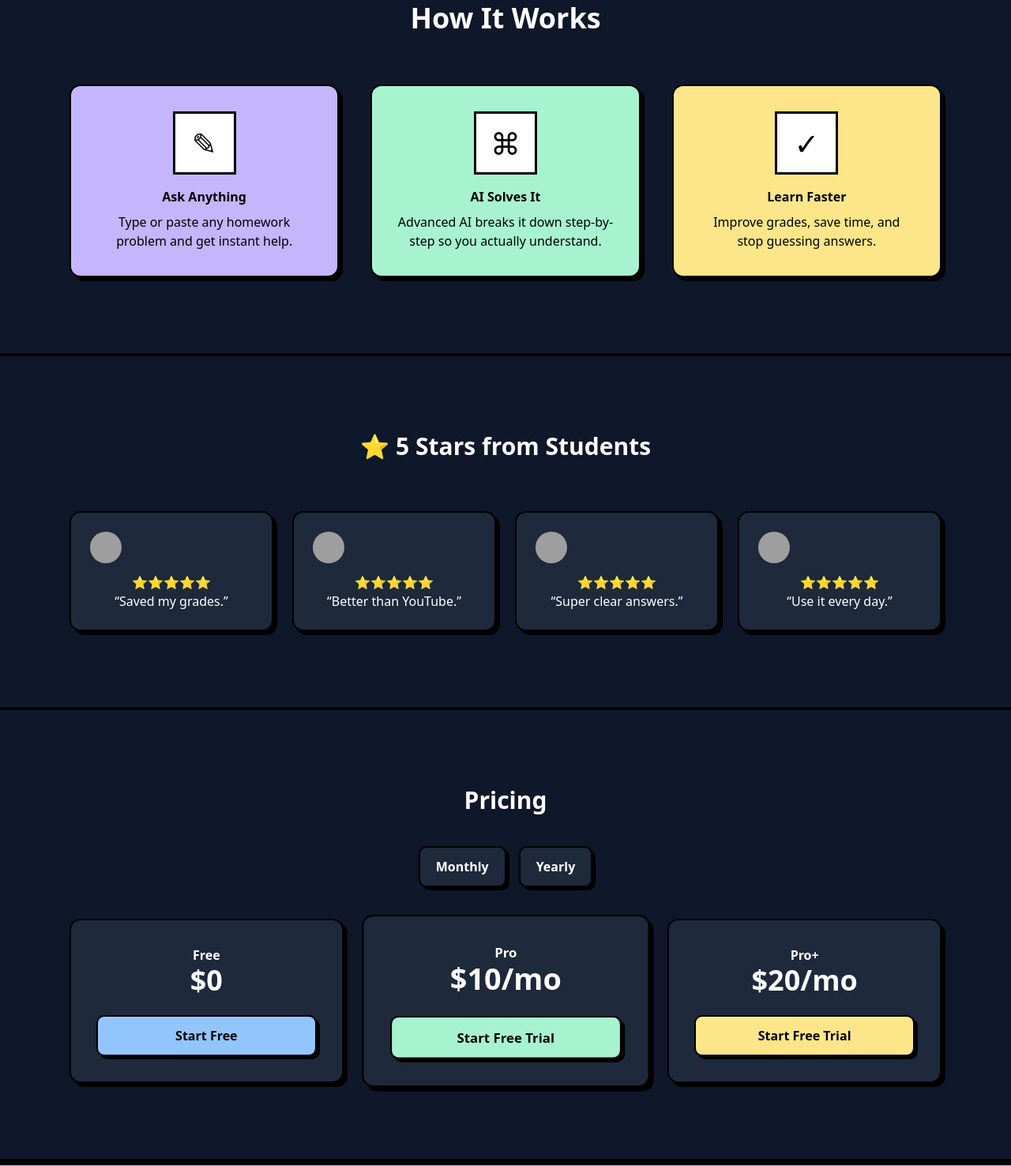
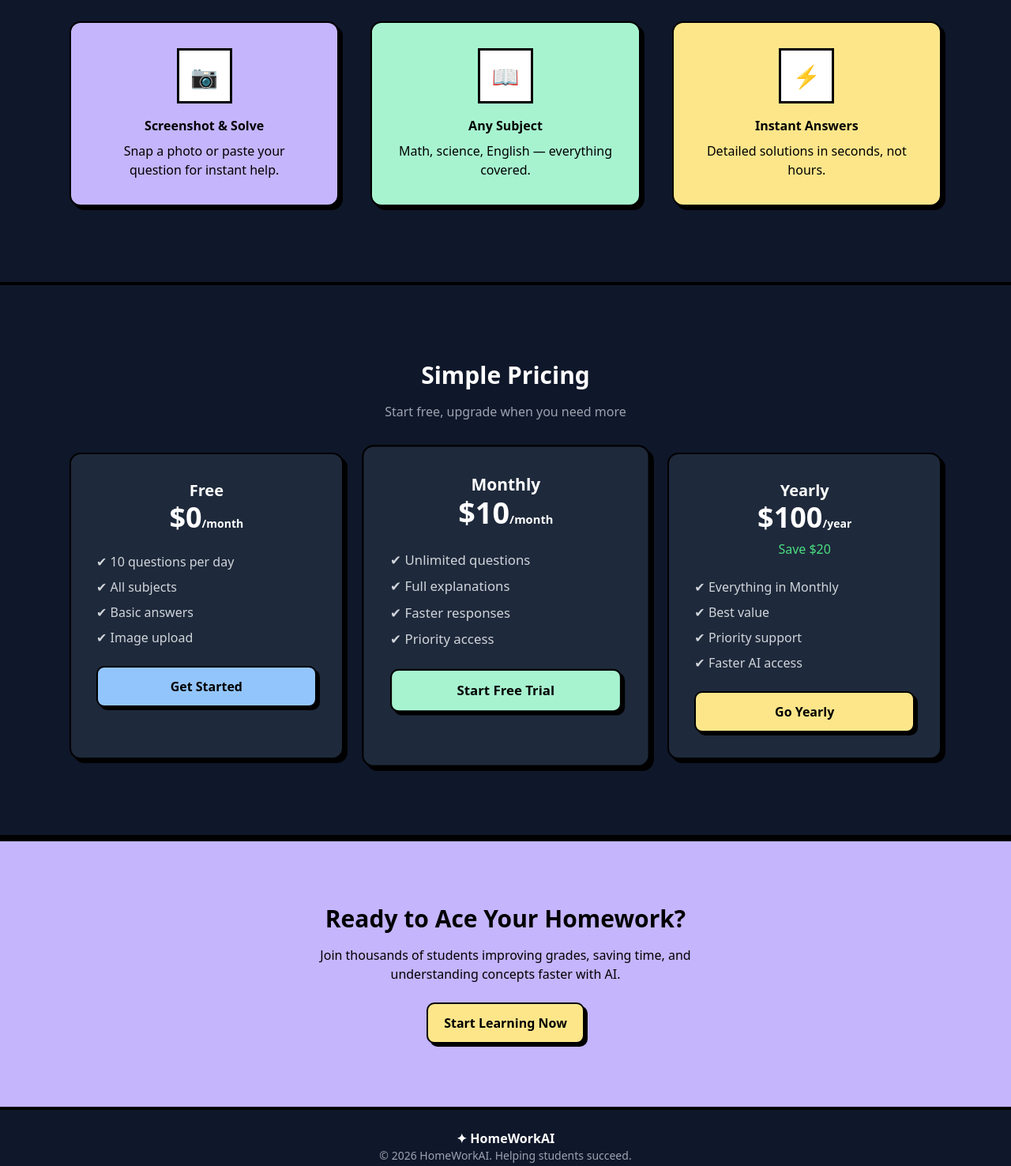
Before and after one commit to Sionfn/HomeWorkAI, a plain HTML site: page index.html in a window 1280 px wide. Shown: the part 761-2237 px from the top of the page at 79% size. Drawn offline with nearby package versions, Linux system fonts and the light colour scheme; grey boxes are pictures that could not be loaded.

Commit message:
Update index.html

```diff
--- a/index.html
+++ b/index.html
@@ -32,22 +32,20 @@ body { font-family: system-ui; }
 }
 .card:hover { transform: translateY(-6px); }
 
-.title {
-  font-weight: 800;
-}
+.title { font-weight: 800; }
 
-/* BLACK & WHITE ICON BOX */
+/* ICON BOX (matches your screenshot style) */
 .icon-box {
-  width: 80px;
-  height: 80px;
-  margin: auto;
+  width: 70px;
+  height: 70px;
   border: 3px solid black;
   display: flex;
   align-items: center;
   justify-content: center;
-  font-size: 38px;
+  margin: auto;
   background: white;
   color: black;
+  font-size: 28px;
 }
 </style>
 </head>
@@ -56,51 +54,39 @@ body { font-family: system-ui; }
 
 <!-- HEADER -->
 <div class="flex justify-between items-center px-10 py-5 bg-[#c4b5fd] border-b-4 border-black text-black">
-  <div class="font-bold text-lg flex items-center gap-2">
-    <div class="w-6 h-6 bg-black text-white flex items-center justify-center text-xs font-bold">H</div>
-    HomeWorkAI
+  <div class="flex items-center gap-2 font-bold text-lg">
+    ✦ HomeWorkAI
   </div>
-  <button onclick="openApp()" class="btn bg-[#fde68a]">Get Started</button>
+  <button class="btn bg-[#fde68a]">Login with Google</button>
 </div>
 
-<!-- HERO -->
-<section class="py-24 px-6 bg-[#111827]">
+<!-- HERO (NOW FULL DARK) -->
+<section class="py-24 px-6 bg-[#0f172a]">
 
-<div class="max-w-6xl mx-auto grid md:grid-cols-2 gap-12 items-center">
+<div class="max-w-6xl mx-auto text-center">
 
-<div>
 <h1 class="text-5xl title">
   Stuck on <span class="text-[#93c5fd]">Homework?</span><br>
   We’ve got your back.
 </h1>
 
-  <p class="mt-6 text-gray-400 text-lg">
-    Instantly solve any question with clear, step-by-step explanations.
-    Built to outperform tutors and teachers.
+<p class="mt-6 text-gray-400 text-lg max-w-xl mx-auto">
+  Instantly solve any problem with powerful AI. Step-by-step answers,
+  faster than tutors and easier than studying alone.
 </p>
 
-  <div class="mt-8 flex gap-4 items-center">
-    <button onclick="openApp()" class="btn bg-[#c4b5fd] text-black">
-      Start Free Trial
+<button class="btn bg-[#c4b5fd] text-black mt-8">
+  Get Started Free
 </button>
-    <span class="text-green-400">✔ 10 free questions daily</span>
-  </div>
-</div>
 
-<div class="card p-3 bg-[#1e293b]">
-  <img src="https://images.unsplash.com/photo-1523580846011-d3a5bc25702b" class="rounded-lg">
-
-  <div class="mt-3 bg-[#fde68a] text-black px-3 py-1 inline-block border-2 border-black">
-    Powered by AI, better than teachers and tutors
-  </div>
-</div>
+<p class="text-green-400 mt-3">✔ 10 free questions daily</p>
 
 </div>
 </section>
 
 <div class="section-line"></div>
 
-<!-- HOW IT WORKS -->
+<!-- HOW IT WORKS (MATCHES YOUR IMAGE STYLE) -->
 <section class="max-w-6xl mx-auto py-24 px-6 text-center">
 
 <h2 class="text-4xl title mb-16">How It Works</h2>
@@ -108,21 +94,21 @@ body { font-family: system-ui; }
 <div class="grid md:grid-cols-3 gap-10">
 
 <div class="p-8 card text-black bg-[#c4b5fd]">
-<div class="icon-box">✎</div>
-<h3 class="mt-4 font-bold">Ask Anything</h3>
-<p class="mt-2">Type or paste any homework problem and get instant help.</p>
+<div class="icon-box">📷</div>
+<h3 class="mt-4 font-bold">Screenshot & Solve</h3>
+<p class="mt-2">Snap a photo or paste your question for instant help.</p>
 </div>
 
 <div class="p-8 card text-black bg-[#a7f3d0]">
-<div class="icon-box">⌘</div>
-<h3 class="mt-4 font-bold">AI Solves It</h3>
-<p class="mt-2">Advanced AI breaks it down step-by-step so you actually understand.</p>
+<div class="icon-box">📖</div>
+<h3 class="mt-4 font-bold">Any Subject</h3>
+<p class="mt-2">Math, science, English — everything covered.</p>
 </div>
 
 <div class="p-8 card text-black bg-[#fde68a]">
-<div class="icon-box">✓</div>
-<h3 class="mt-4 font-bold">Learn Faster</h3>
-<p class="mt-2">Improve grades, save time, and stop guessing answers.</p>
+<div class="icon-box">⚡</div>
+<h3 class="mt-4 font-bold">Instant Answers</h3>
+<p class="mt-2">Detailed solutions in seconds, not hours.</p>
 </div>
 
 </div>
@@ -131,35 +117,65 @@ body { font-family: system-ui; }
 
 <div class="section-line"></div>
 
-<!-- REVIEWS -->
+<!-- PRICING (NOW DETAILED LIKE YOUR IMAGE) -->
 <section class="max-w-6xl mx-auto py-24 px-6 text-center">
 
-<h2 class="text-3xl title mb-16">⭐ 5 Stars from Students</h2>
+<h2 class="text-3xl title mb-4">Simple Pricing</h2>
+<p class="text-gray-400 mb-10">Start free, upgrade when you need more</p>
 
-<div class="grid md:grid-cols-4 gap-6">
+<div class="grid md:grid-cols-3 gap-8">
 
-<div class="bg-[#1e293b] p-6 card">
-<img src="https://i.pravatar.cc/40?img=1" class="rounded-full mb-3">
-⭐⭐⭐⭐⭐
-<p>“Saved my grades.”</p>
+<!-- FREE -->
+<div class="bg-[#1e293b] p-8 card">
+<h3 class="font-bold text-xl">Free</h3>
+<p class="text-4xl font-bold">$0<span class="text-sm">/month</span></p>
+
+<ul class="mt-6 space-y-2 text-left text-gray-300">
+<li>✔ 10 questions per day</li>
+<li>✔ All subjects</li>
+<li>✔ Basic answers</li>
+<li>✔ Image upload</li>
+</ul>
+
+<button class="btn bg-[#93c5fd] text-black mt-6 w-full">
+Get Started
+</button>
 </div>
 
-<div class="bg-[#1e293b] p-6 card">
-<img src="https://i.pravatar.cc/40?img=2" class="rounded-full mb-3">
-⭐⭐⭐⭐⭐
-<p>“Better than YouTube.”</p>
+<!-- MONTHLY -->
+<div class="bg-[#1e293b] p-8 card scale-105">
+<h3 class="font-bold text-xl">Monthly</h3>
+<p class="text-4xl font-bold">$10<span class="text-sm">/month</span></p>
+
+<ul class="mt-6 space-y-2 text-left text-gray-300">
+<li>✔ Unlimited questions</li>
+<li>✔ Full explanations</li>
+<li>✔ Faster responses</li>
+<li>✔ Priority access</li>
+</ul>
+
+<button class="btn bg-[#a7f3d0] text-black mt-6 w-full">
+Start Free Trial
+</button>
 </div>
 
-<div class="bg-[#1e293b] p-6 card">
-<img src="https://i.pravatar.cc/40?img=3" class="rounded-full mb-3">
-⭐⭐⭐⭐⭐
-<p>“Super clear answers.”</p>
-</div>
+<!-- YEARLY -->
+<div class="bg-[#1e293b] p-8 card">
+<h3 class="font-bold text-xl">Yearly</h3>
+<p class="text-4xl font-bold">$100<span class="text-sm">/year</span></p>
 
-<div class="bg-[#1e293b] p-6 card">
-<img src="https://i.pravatar.cc/40?img=4" class="rounded-full mb-3">
-⭐⭐⭐⭐⭐
-<p>“Use it every day.”</p>
+<p class="text-green-400 mt-2">Save $20</p>
+
+<ul class="mt-6 space-y-2 text-left text-gray-300">
+<li>✔ Everything in Monthly</li>
+<li>✔ Best value</li>
+<li>✔ Priority support</li>
+<li>✔ Faster AI access</li>
+</ul>
+
+<button class="btn bg-[#fde68a] text-black mt-6 w-full">
+Go Yearly
+</button>
 </div>
 
 </div>
@@ -168,50 +184,19 @@ body { font-family: system-ui; }
 
 <div class="section-line"></div>
 
-<!-- PRICING -->
-<section class="max-w-6xl mx-auto py-24 px-6 text-center">
-
-<h2 class="text-3xl title mb-10">Pricing</h2>
-
-<div class="mb-10 flex justify-center gap-4">
-<button onclick="setBilling('monthly')" class="btn bg-[#1e293b]">Monthly</button>
-<button onclick="setBilling('yearly')" class="btn bg-[#1e293b]">Yearly</button>
-</div>
-
-<div class="grid md:grid-cols-3 gap-8">
-
-<div class="bg-[#1e293b] p-8 card">
-<h3 class="font-bold">Free</h3>
-<p class="text-4xl font-bold">$0</p>
-<button onclick="openApp()" class="btn bg-[#93c5fd] text-black mt-6 w-full">Start Free</button>
-</div>
-
-<div class="bg-[#1e293b] p-8 card scale-105">
-<h3 class="font-bold">Pro</h3>
-<p id="proPrice" class="text-4xl font-bold">$10/mo</p>
-<button class="btn bg-[#a7f3d0] text-black mt-6 w-full">Start Free Trial</button>
-</div>
-
-<div class="bg-[#1e293b] p-8 card">
-<h3 class="font-bold">Pro+</h3>
-<p id="proPlusPrice" class="text-4xl font-bold">$20/mo</p>
-<button class="btn bg-[#fde68a] text-black mt-6 w-full">Start Free Trial</button>
-</div>
-
-</div>
-
-</section>
-
-<div class="section-line"></div>
-
-<!-- CTA -->
+<!-- CTA (IMPROVED) -->
 <section class="bg-[#c4b5fd] text-center py-20 border-t-4 border-black">
 
 <h2 class="text-3xl title text-black">
 Ready to Ace Your Homework?
 </h2>
 
-<button onclick="openApp()" class="btn bg-[#fde68a] text-black mt-6">
+<p class="mt-4 text-black max-w-xl mx-auto">
+Join thousands of students improving grades, saving time,
+and understanding concepts faster with AI.
+</p>
+
+<button class="btn bg-[#fde68a] text-black mt-6">
 Start Learning Now
 </button>
 
@@ -219,25 +204,12 @@ Start Learning Now
 
 <!-- FOOTER -->
 <footer class="bg-[#0f172a] text-center py-6 border-t-4 border-black">
-<div class="font-bold">■ HomeWorkAI</div>
+<div class="font-bold">✦ HomeWorkAI</div>
 <p class="text-gray-400 text-sm">
 © 2026 HomeWorkAI. Helping students succeed.
 </p>
 </footer>
 
-<script>
-function openApp(){alert("Open AI app")}
-function setBilling(type){
-if(type==="yearly"){
-document.getElementById("proPrice").innerText="$100/year"
-document.getElementById("proPlusPrice").innerText="$150/year"
-}else{
-document.getElementById("proPrice").innerText="$10/mo"
-document.getElementById("proPlusPrice").innerText="$20/mo"
-}
-}
-</script>
-
 </body>
 </html>
 <!-- deploy -->
```
Lines whose indentation alone changed are shown as unchanged.
